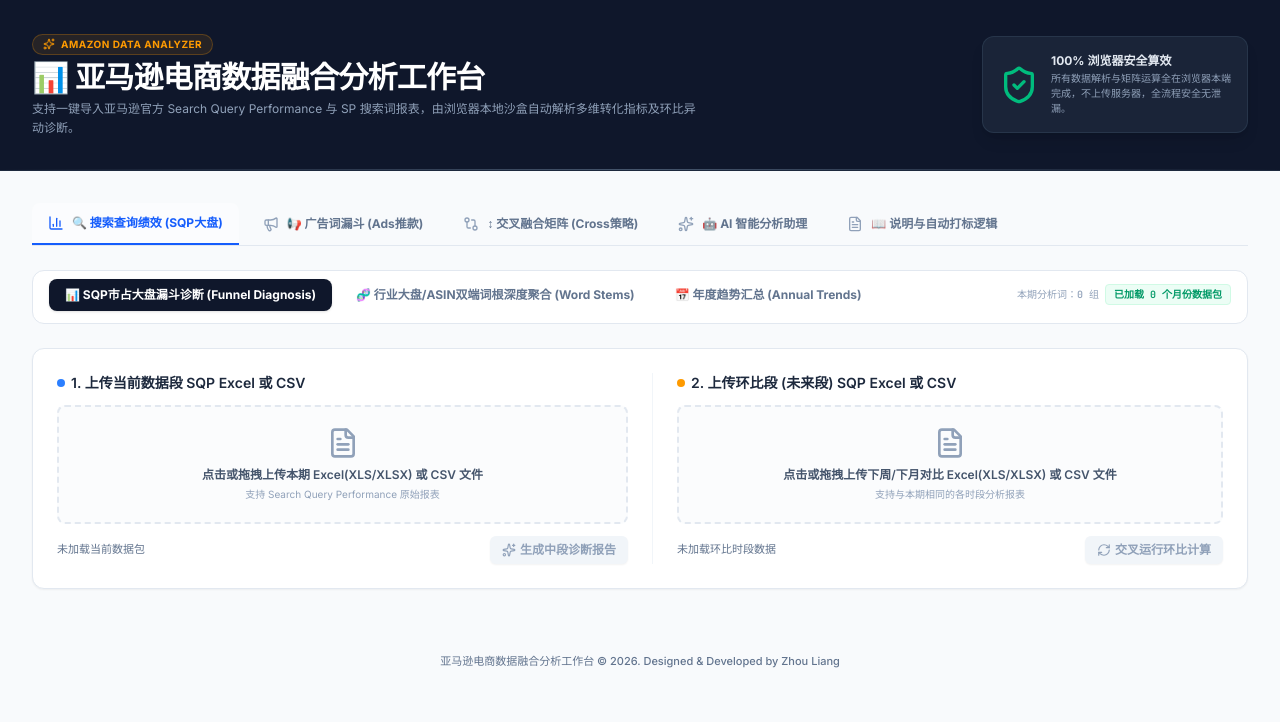
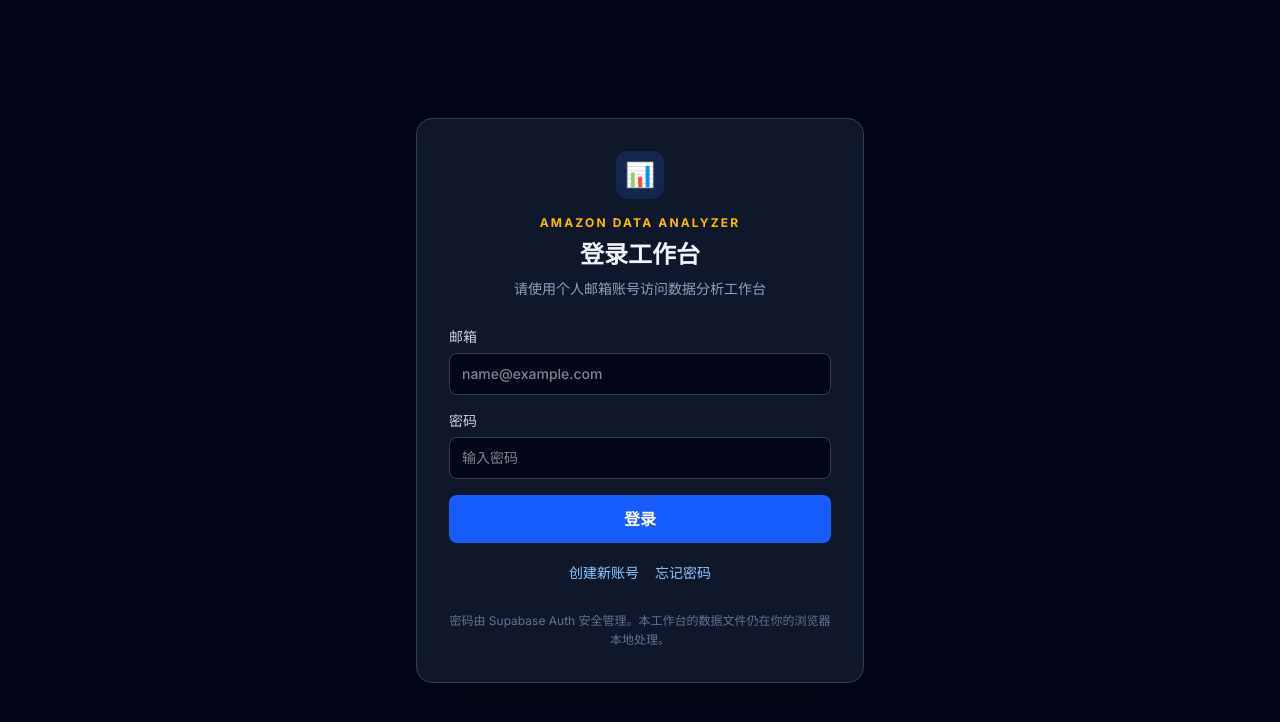
Before and after one commit to xishanyikuigui/111, a React (Vite) app: page / in a window 1280 px wide. Shown: the top 722 px of the page. Built offline with nearby package versions, Linux system fonts and the light colour scheme; no server answers.

Commit message:
feat: require login before opening the workbench

```diff
--- a/src/main.tsx
+++ b/src/main.tsx
@@ -1,10 +1,10 @@
 import {StrictMode} from 'react';
 import {createRoot} from 'react-dom/client';
-import App from './App.tsx';
+import AuthGate from './auth';
 import './index.css';
 
 createRoot(document.getElementById('root')!).render(
   <StrictMode>
-    <App />
+  <AuthGate />
   </StrictMode>,
 );
```
